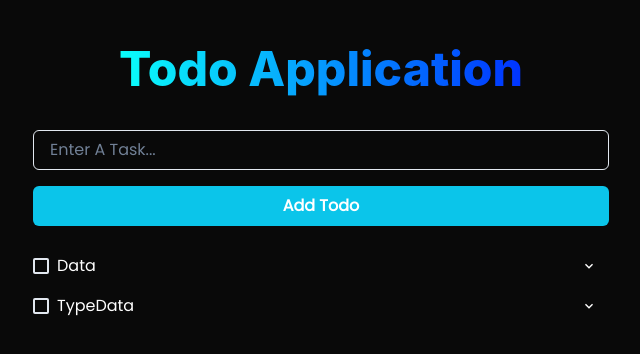
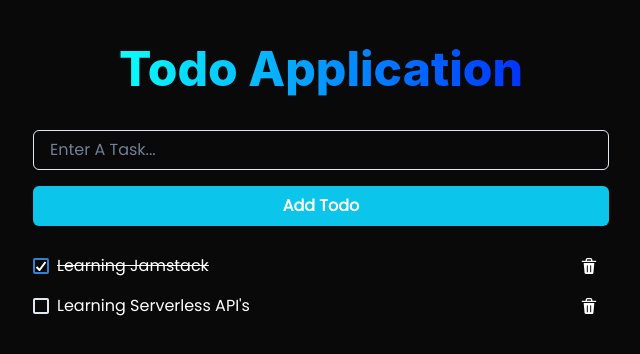
Before and after one commit to AhmedShaykh/Next-13-TODO-App, a Next.js app: page / in a window 1280 px wide. Shown: the top 354 px of the page, without its empty margins (319-959 px from the left). Built offline with nearby package versions, Linux system fonts and the light colour scheme.

Commit message:
Git Init

```diff
--- a/Components/Main.tsx
+++ b/Components/Main.tsx
@@ -7,19 +7,21 @@ import {
     Input
 } from '@chakra-ui/react';
 import TodoList from './TodoList';
-import { Todos } from './Types';
+import { Todo } from './Types';
 
 const Main: FC = () => {
 
     const [input, setInput] = useState<string>("");
 
-    const [todos, setTodos] = useState<Todos[]>([
+    const [todos, setTodos] = useState<Todo[]>([
         {
-            title: "Data",
-            complete: false
+            id: 0,
+            title: "Learning Jamstack",
+            complete: true
         },
         {
-            title: "TypeData",
+            id: 1,
+            title: "Learning Serverless API's",
             complete: false
         },
     ]);
@@ -32,12 +34,37 @@ const Main: FC = () => {
         e.preventDefault();
 
         const newTodos = [...todos, {
+            id: Math.random(),
             title: input,
             complete: false
         }];
 
         setTodos(newTodos);
         setInput("");
+    };
+
+    const onToggle = (id: number): void => {
+
+        const updateTodos = todos.map(todo => {
+
+            if (todo.id === id) {
+                return {
+                    ...todo,
+                    complete: !todo.complete
+                }
+            };
+
+            return todo;
+        });
+
+        setTodos(updateTodos);
+    };
+
+    const onDelete = (id: number): void => {
+
+        const deleteTodos = todos.filter((todo) => todo.id !== id);
+        setTodos(deleteTodos);
+
     };
 
     return (
@@ -85,11 +112,14 @@ const Main: FC = () => {
                     flexDirection="column"
                     mt='5'
                 >
-                    {todos.map((todo, index) => (
+                    {todos.map((todo) => (
                         <TodoList
-                            key={index}
+                            key={todo.id}
+                            id={todo.id}
                             title={todo.title}
                             complete={todo.complete}
+                            onToggle={onToggle}
+                            onDelete={onDelete}
                         />
                     ))}
                 </Flex>
--- a/Components/TodoList.tsx
+++ b/Components/TodoList.tsx
@@ -6,20 +6,19 @@ import {
     IconButton,
     Menu,
     MenuButton,
-    MenuItem,
-    MenuList,
     Text
 } from '@chakra-ui/react';
 import { Todos } from './Types';
-import { ChevronDownIcon } from '@chakra-ui/icons';
+import { DeleteIcon } from '@chakra-ui/icons';
 
-const TodoList: FC<Todos> = ({ title, complete }) => {
+const TodoList: FC<Todos> = ({ id, title, complete, onToggle, onDelete }) => {
     return (
         <>
             <Flex>
                 <Checkbox
                     w="full"
                     isChecked={complete}
+                    onChange={() => onToggle(id)}
                 >
                     <Text
                         as={complete ? "s" : "p"}
@@ -33,28 +32,10 @@ const TodoList: FC<Todos> = ({ title, complete }) => {
                         as={IconButton}
                         aria-label='Options'
                         colorScheme="blackalpha.600"
-                        icon={<ChevronDownIcon />}
+                        icon={<DeleteIcon />}
                         variant='ghost'
+                        onClick={() => onDelete(id)}
                     />
-                    <MenuList
-                        bg="blackalpha.600"
-                        color="white"
-                    >
-                        <MenuItem
-                            bg="blackalpha.600"
-                            color="white"
-                            _hover={{ bg: "gray.900" }}
-                        >
-                            Edit
-                        </MenuItem>
-                        <MenuItem
-                            bg="blackalpha.600"
-                            color="white"
-                            _hover={{ bg: "gray.900" }}
-                        >
-                            Delete
-                        </MenuItem>
-                    </MenuList>
                 </Menu>
             </Flex>
         </>
```
Also changed, not shown: Components/Types.ts (+10 -1 lines).
